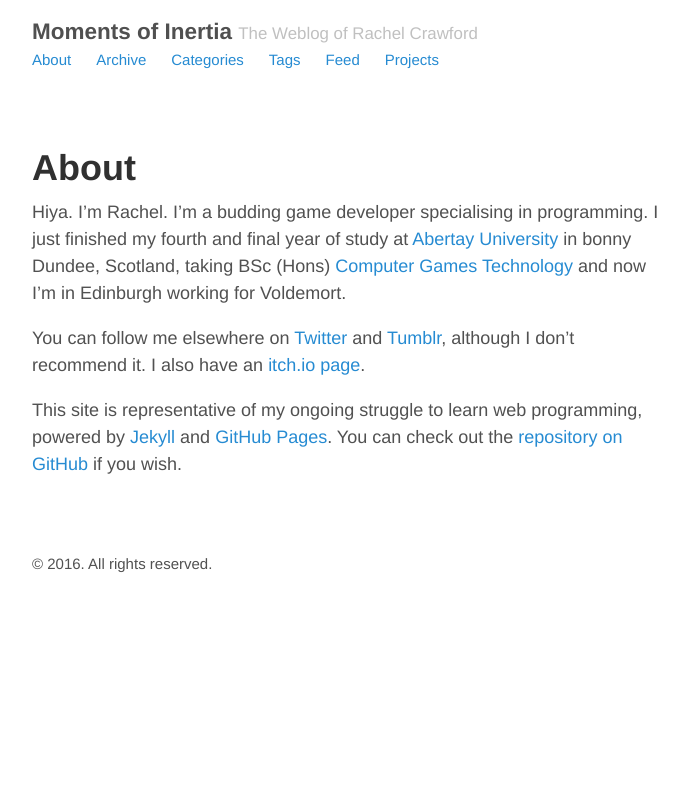
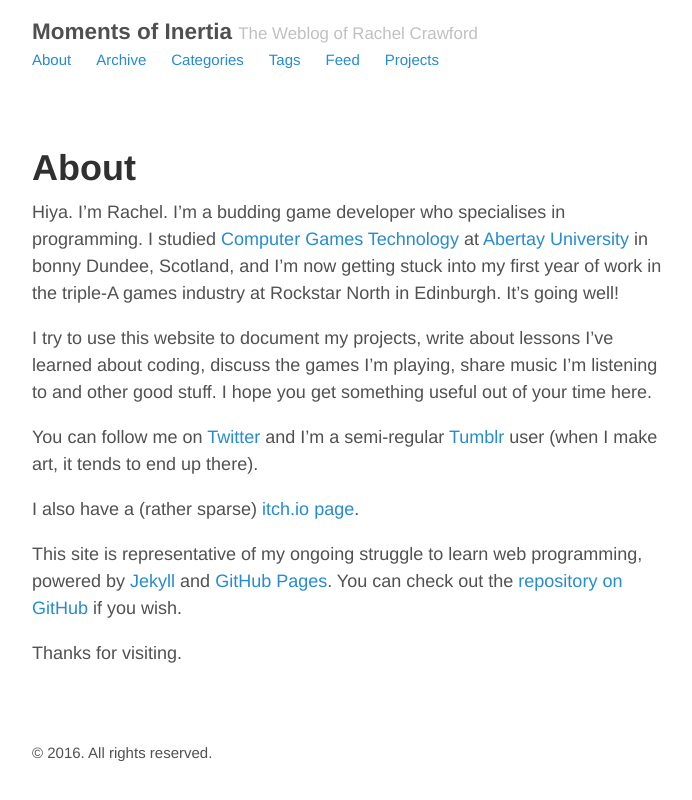
Before and after one commit to rachelnertia/rachelnertia.github.io, a Jekyll site: the page built from about.md, in a window 1280 px wide. Shown: the top 800 px of the page, without its empty margins (293-985 px from the left). Built offline with Jekyll 4.4.1, drawn with Linux system fonts in a browser that asks for light colours.

Commit message:
Update About page

```diff
--- a/about.md
+++ b/about.md
@@ -3,8 +3,14 @@ layout: page
 title: About
 ---
 
-Hiya. I'm Rachel. I'm a budding game developer specialising in programming. I just finished my fourth and final year of study at [Abertay University](http://www.abertay.ac.uk/) in bonny Dundee, Scotland, taking BSc (Hons) [Computer Games Technology](http://www.abertay.ac.uk/courses//ug/comopgamestech/) and now I'm in Edinburgh working for Voldemort.
+Hiya. I'm Rachel. I'm a budding game developer who specialises in programming. I studied [Computer Games Technology](http://www.abertay.ac.uk/courses//ug/comopgamestech/) at [Abertay University](http://www.abertay.ac.uk/) in bonny Dundee, Scotland, and I'm now getting stuck into my first year of work in the triple-A games industry at Rockstar North in Edinburgh. It's going well!
 
-You can follow me elsewhere on [Twitter](https://twitter.com/nershly) and [Tumblr](http://nershly.tumblr.com/), although I don't recommend it. I also have an [itch.io page](http://inertia.itch.io/).
+I try to use this website to document my projects, write about lessons I've learned about coding, discuss the games I'm playing, share music I'm listening to and other good stuff. I hope you get something useful out of your time here.
+
+You can follow me on [Twitter](https://twitter.com/nershly) and I'm a semi-regular [Tumblr](http://nershly.tumblr.com/) user (when I make art, it tends to end up there).
+
+I also have a (rather sparse) [itch.io page](http://inertia.itch.io/).
 
 This site is representative of my ongoing struggle to learn web programming, powered by [Jekyll](https://jekyllrb.com/) and [GitHub Pages](https://pages.github.com/). You can check out the [repository on GitHub](https://github.com/rachelnertia/rachelnertia.github.io) if you wish.
+
+Thanks for visiting.
```
